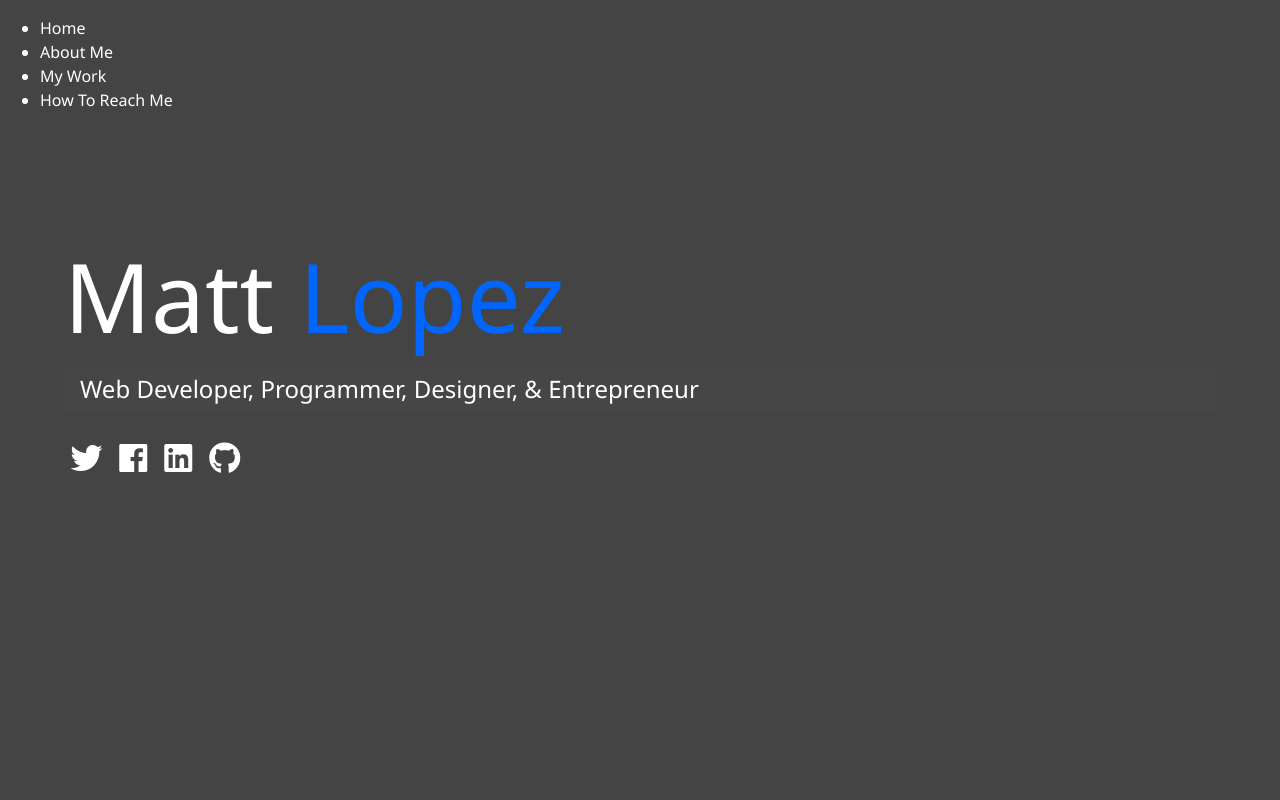
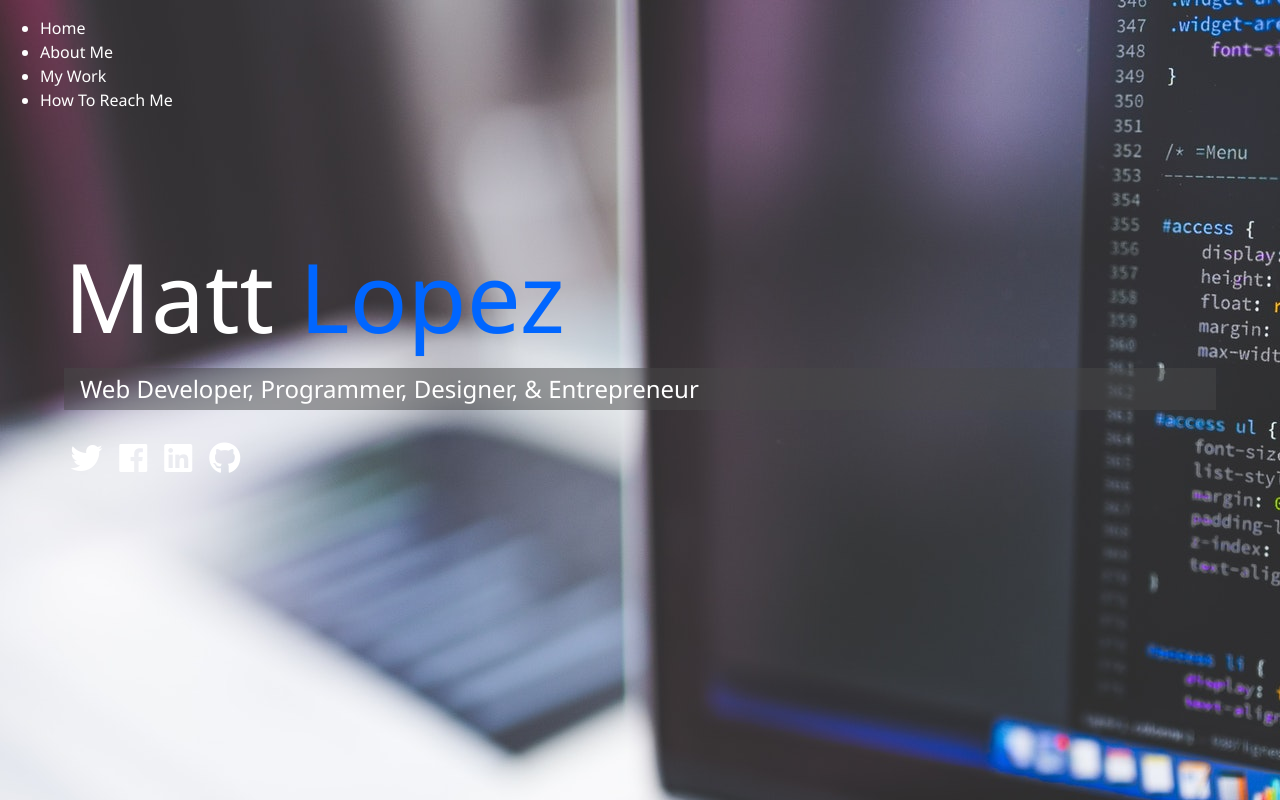
Before and after one commit to matt3607/mattlopezdev, a website: page dist/index.html in a window 1280 px wide. Drawn offline with Linux system fonts and the light colour scheme.

Commit message:
Added missing id to body tag

```diff
--- a/dist/index.html
+++ b/dist/index.html
@@ -9,7 +9,7 @@
   <link rel="stylesheet" href="https://use.fontawesome.com/releases/v5.7.1/css/all.css" integrity="sha384-fnmOCqbTlWIlj8LyTjo7mOUStjsKC4pOpQbqyi7RrhN7udi9RwhKkMHpvLbHG9Sr" crossorigin="anonymous">
   <link rel="stylesheet" href="css/main.css">
 </head>
-<body>
+<body id="bg-img">
   <header>
     <div class="menu-btn">
       <div class="btn-line"></div>
```
Also changed, not shown: 2 other files.
